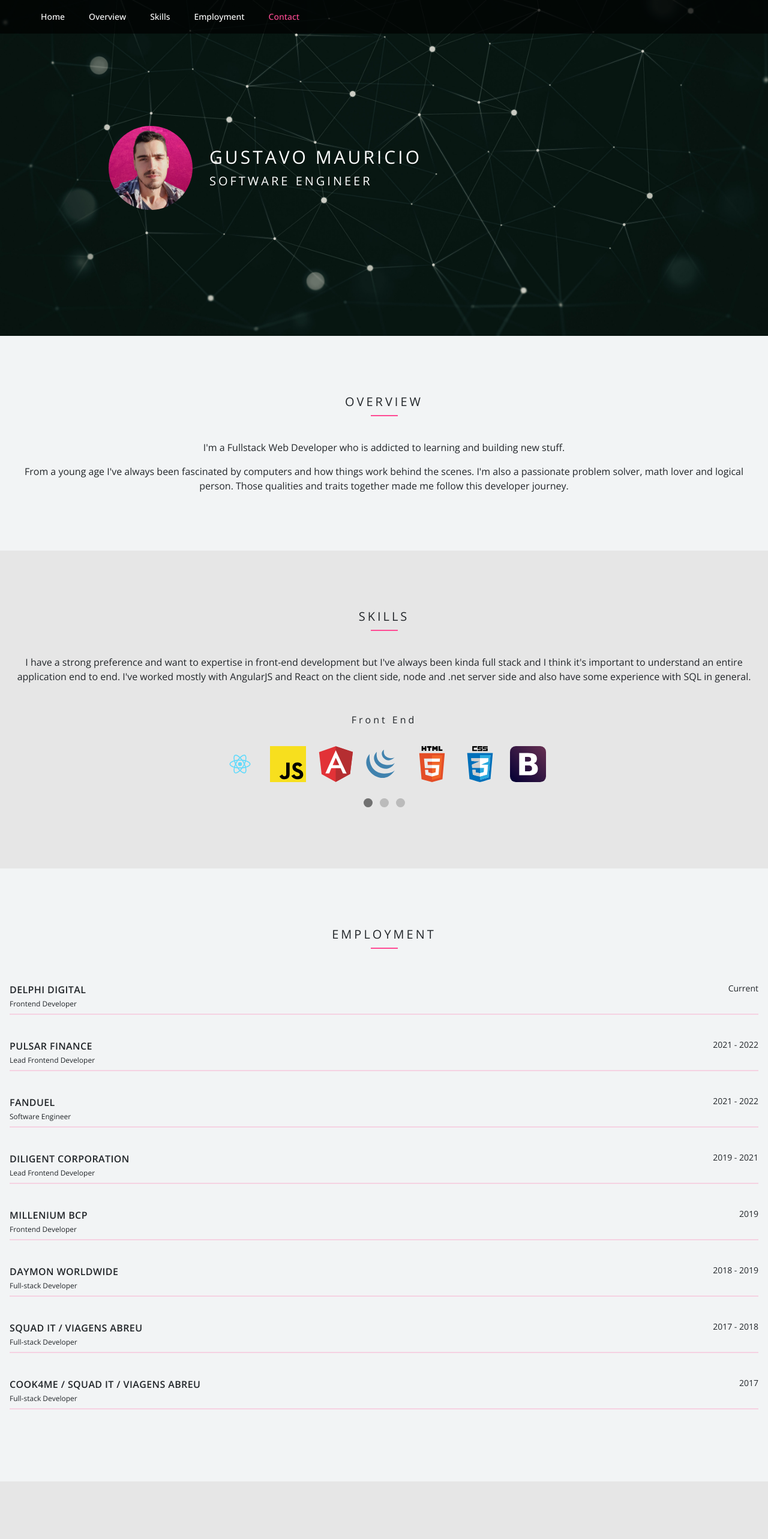
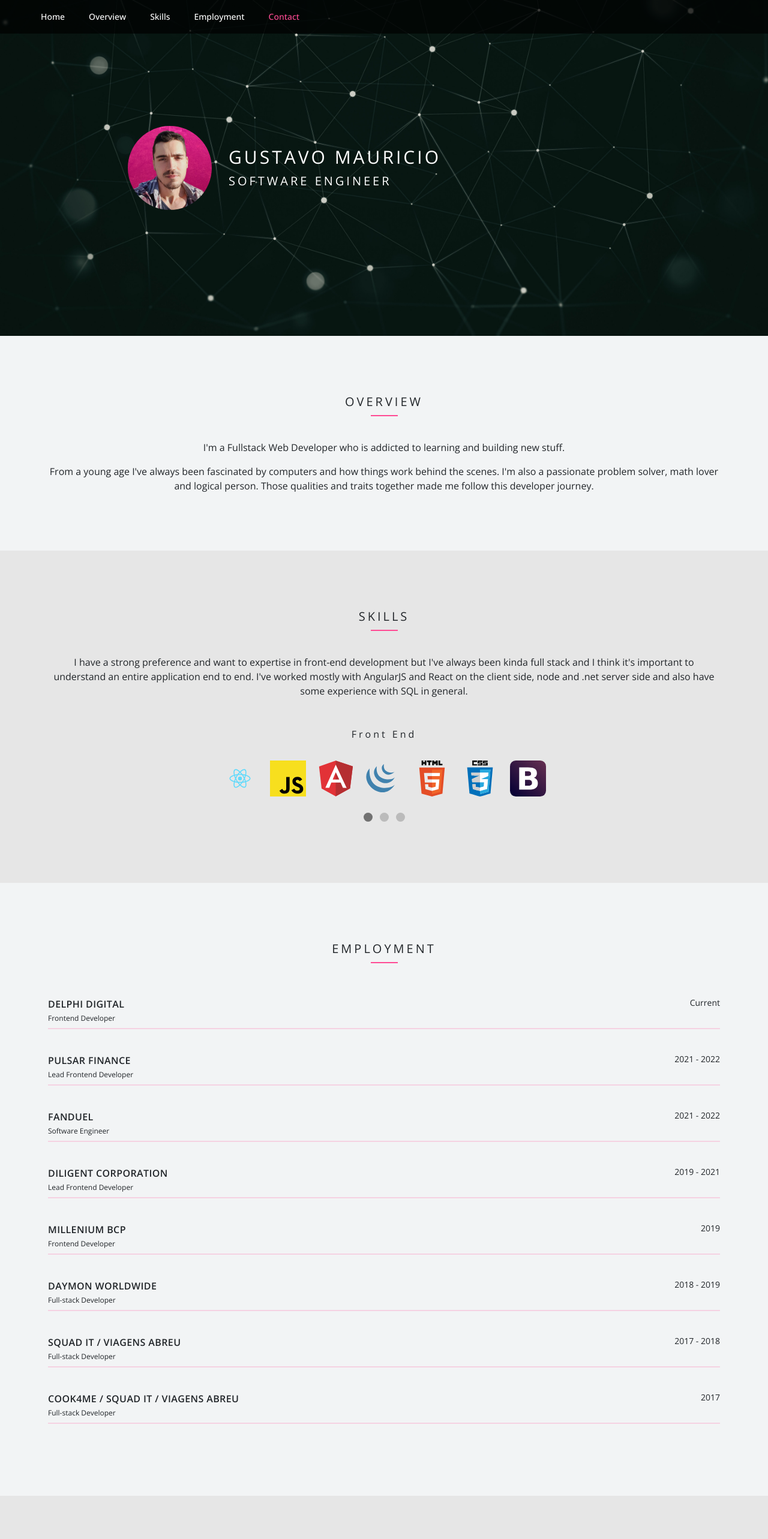
Before and after one commit to gustavomauricio/gmauricio-site, a Next.js app: page / in a window 1280 px wide. Shown: the top 2566 px of the page at 60% size. Built offline with nearby package versions, Linux system fonts and the light colour scheme.

Commit message:
style: containers max-w

```diff
--- a/pages/index.tsx
+++ b/pages/index.tsx
@@ -41,7 +41,7 @@ const Home: NextPage = () => {
           id="home"
           className="home-section text-white flex items-center h-screen md:h-[70vh]"
         >
-          <div className="container px-4 mx-auto">
+          <div className="container max-w-6xl px-4 mx-auto">
             <div className="flex justify-center gap-7 flex-col md:flex-row">
               <div className="flex justify-center py-2 w-full sm:w-1/4 sm:justify-end">
                 <Image
@@ -64,7 +64,7 @@ const Home: NextPage = () => {
           </div>
         </section>
         <section className="py-24" id="overview">
-          <div className="container px-4 mx-auto">
+          <div className="container max-w-6xl px-4 mx-auto">
             <div>
               <h5 className="tracking-widest uppercase text-center text-xl">
                 Overview
@@ -84,7 +84,7 @@ const Home: NextPage = () => {
           </div>
         </section>
         <section className="py-24 bg-gray-200" id="skills">
-          <div className="container px-4 mx-auto">
+          <div className="container max-w-6xl px-4 mx-auto">
             <h5 className="tracking-widest uppercase text-center text-xl">
               Skills
             </h5>
@@ -101,7 +101,7 @@ const Home: NextPage = () => {
           </div>
         </section>
         <section className="py-24" id="employment">
-          <div className="container px-4 mx-auto">
+          <div className="container max-w-6xl px-4 mx-auto">
             <div className="w-full">
               <h5 className="tracking-widest uppercase text-center text-xl">
                 Employment
@@ -123,7 +123,7 @@ const Home: NextPage = () => {
           </div>
         </section>
         <section className="py-24 bg-gray-200" id="contact">
-          <div className="container px-4 mx-auto">
+          <div className="container max-w-6xl px-4 mx-auto">
             <div className="w-full mb-3">
               <h5 className="tracking-widest uppercase text-center text-xl">
                 Contact
```
